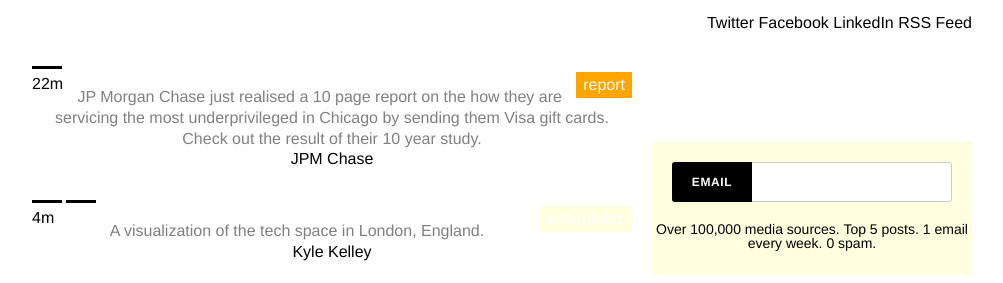
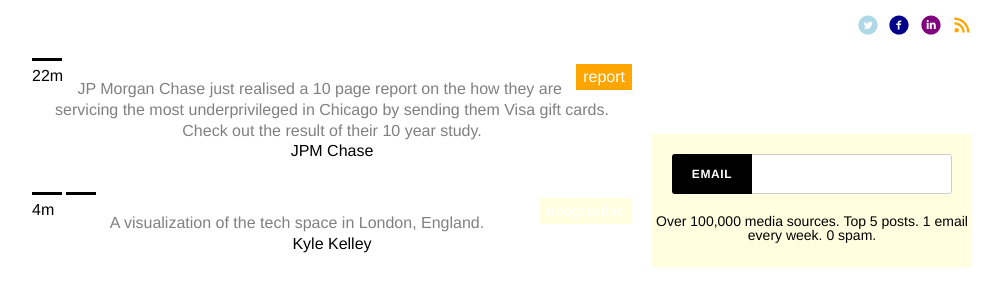
Before and after one commit to VestHQ/FinTechToGo, a Jekyll site: the page built from index.html, in a window 1280 px wide, cut to the strip 0-283 px from the top of the page. Shown: the whole strip, without its empty margins (148-1151 px from the left). Built offline with Jekyll 4.4.1, drawn with Linux system fonts in a browser that asks for light colours.

Commit message:
Updated footer with sag links

```diff
--- a/_includes/footer.html
+++ b/_includes/footer.html
@@ -1,6 +1,17 @@
 <footer>
-  <span>Twitter</span>
-  <span>Facebook</span>
-  <span>LinkedIn</span>
-  <span>RSS Feed</span>
+  <a href="#">
+    <img src="/assets/img/twitter-with-circle.svg" alt="facebook share" />
+  </a>
+
+  <a href="#">
+    <img src="/assets/img/facebook-with-circle.svg" alt="facebook share" />
+  </a>
+
+  <a href="#">
+    <img src="/assets/img/linkedin-with-circle.svg" alt="facebook share" />
+  </a>
+
+  <a href="#">
+    <img src="/assets/img/rss.svg" alt="facebook share" />
+  </a>
 </footer>
--- a/_sass/3-layout/footer.sass
+++ b/_sass/3-layout/footer.sass
@@ -1,3 +1,11 @@
+// Footer
 footer
   text-align: right
-  margin: 15px 0px
+  margin-top: 15px
+
+  a
+    text-decoration: none
+
+  img
+    +size(20px)
+    margin-left: 7px
```
Also changed, not shown: assets/img/facebook-with-circle.svg (added), assets/img/info-with-circle.svg (added), assets/img/linkedin-with-circle.svg (added), assets/img/rss.svg (added), assets/img/twitter-with-circle.svg (added), 2 other files.
